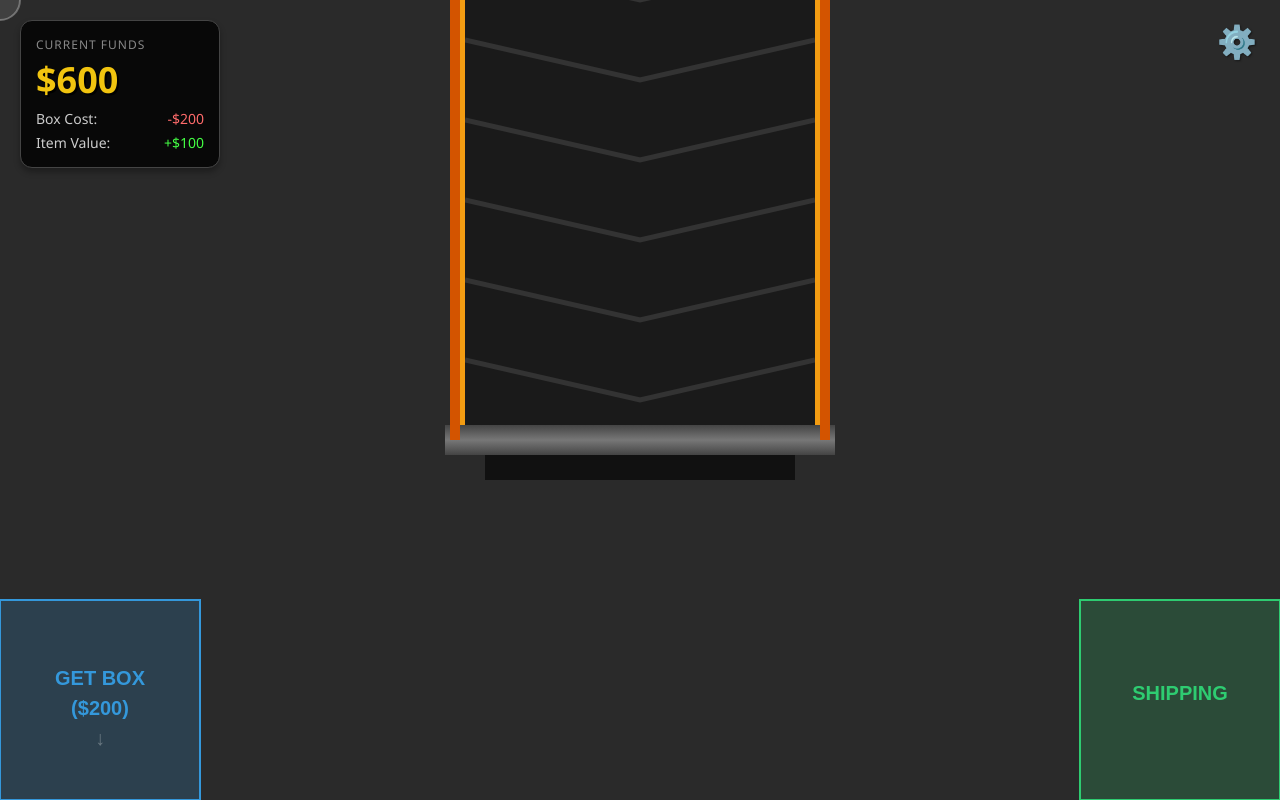
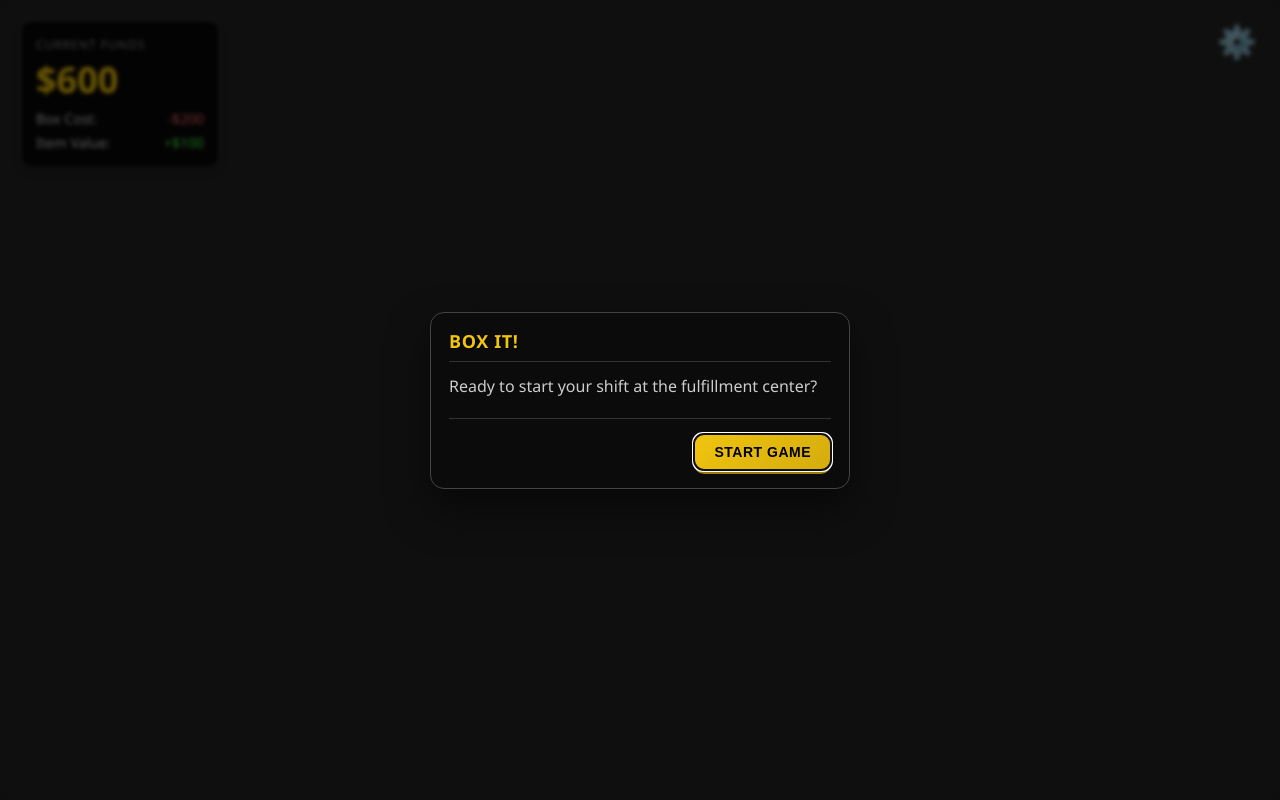
Before and after one commit to chuanqisun/box-it, a website built with Vite: page index.html in a window 1280 px wide. Built offline with nearby package versions, Linux system fonts and the light colour scheme.

Commit message:
add initial screen

```diff
--- a/index.html
+++ b/index.html
@@ -23,6 +23,17 @@
       <button id="settings-button" class="gear-button" commandfor="settingsMenu" command="show-modal" aria-label="Open settings">⚙️</button>
     </div>
     <canvas id="gameCanvas"></canvas>
+    <dialog id="startMenu" class="settings-dialog">
+      <div class="dialog-header">
+        <h2>Box It!</h2>
+      </div>
+      <div class="dialog-body">
+        <p>Ready to start your shift at the fulfillment center?</p>
+      </div>
+      <div class="dialog-footer">
+        <button id="startGame" class="btn btn-primary">Start Game</button>
+      </div>
+    </dialog>
     <dialog id="settingsMenu" class="settings-dialog">
       <div class="dialog-header">
         <h2>Settings</h2>
--- a/src/main.ts
+++ b/src/main.ts
@@ -15,6 +15,8 @@ import { zoneSystem } from "./systems/zone";
 const canvas = document.getElementById("gameCanvas") as HTMLCanvasElement;
 const ctx = canvas.getContext("2d")!;
 const scoreEl = document.getElementById("score")!;
+const startMenu = document.getElementById("startMenu") as HTMLDialogElement;
+const startGameBtn = document.getElementById("startGame") as HTMLButtonElement;
 
 initSettings();
 
@@ -82,11 +84,16 @@ canvas.addEventListener(
 // Game Loop
 const systems = [inputSystem, spawningSystem, movementSystem, itemStateSystem, boxPackingSystem, zoneSystem, feedbackSystem];
 
-createAnimationFrameDelta$().subscribe((dt) => {
-  world.runSystems(dt, systems).next();
-  const scoreEntity = world.entities.find((e) => e.score);
-  scoreEl.innerText = String(scoreEntity?.score?.value ?? 0);
-  drawWorld(ctx, world);
+startMenu.showModal();
+
+startGameBtn.addEventListener("click", () => {
+  startMenu.close();
+  createAnimationFrameDelta$().subscribe((dt) => {
+    world.runSystems(dt, systems).next();
+    const scoreEntity = world.entities.find((e) => e.score);
+    scoreEl.innerText = String(scoreEntity?.score?.value ?? 0);
+    drawWorld(ctx, world);
+  });
 });
 
 createResizeObserver$().subscribe(({ width, height }) => {
--- a/src/style.css
+++ b/src/style.css
@@ -80,6 +80,16 @@ canvas {
 .settings-dialog::backdrop {
   background: rgba(0, 0, 0, 0.55);
   backdrop-filter: blur(2px);
+}
+
+.settings-dialog h2 {
+  margin: 0;
+}
+
+.dialog-body p {
+  margin-top: 10px;
+  line-height: 1.5;
+  color: #ccc;
 }
 
 .dialog-header {
```
